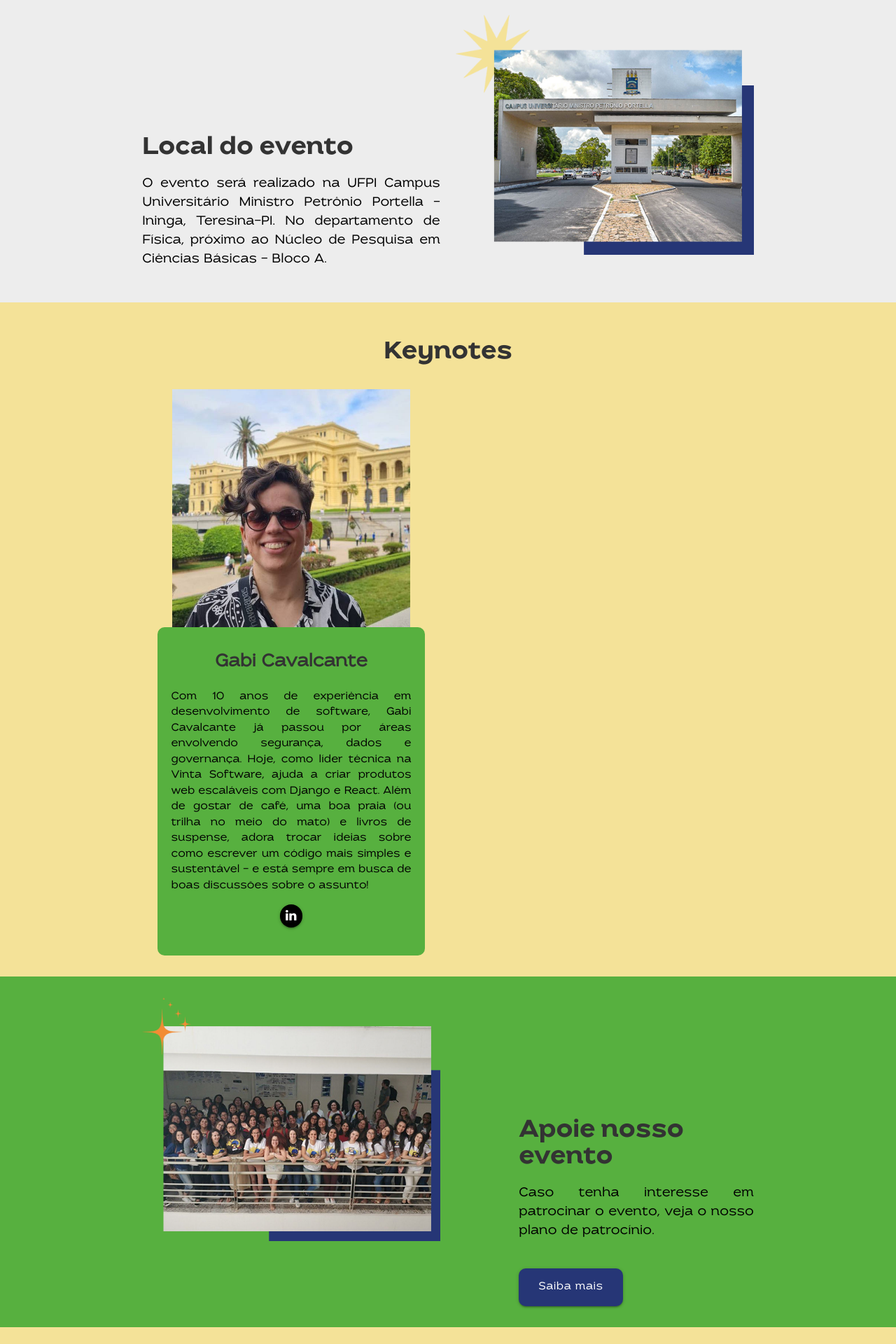
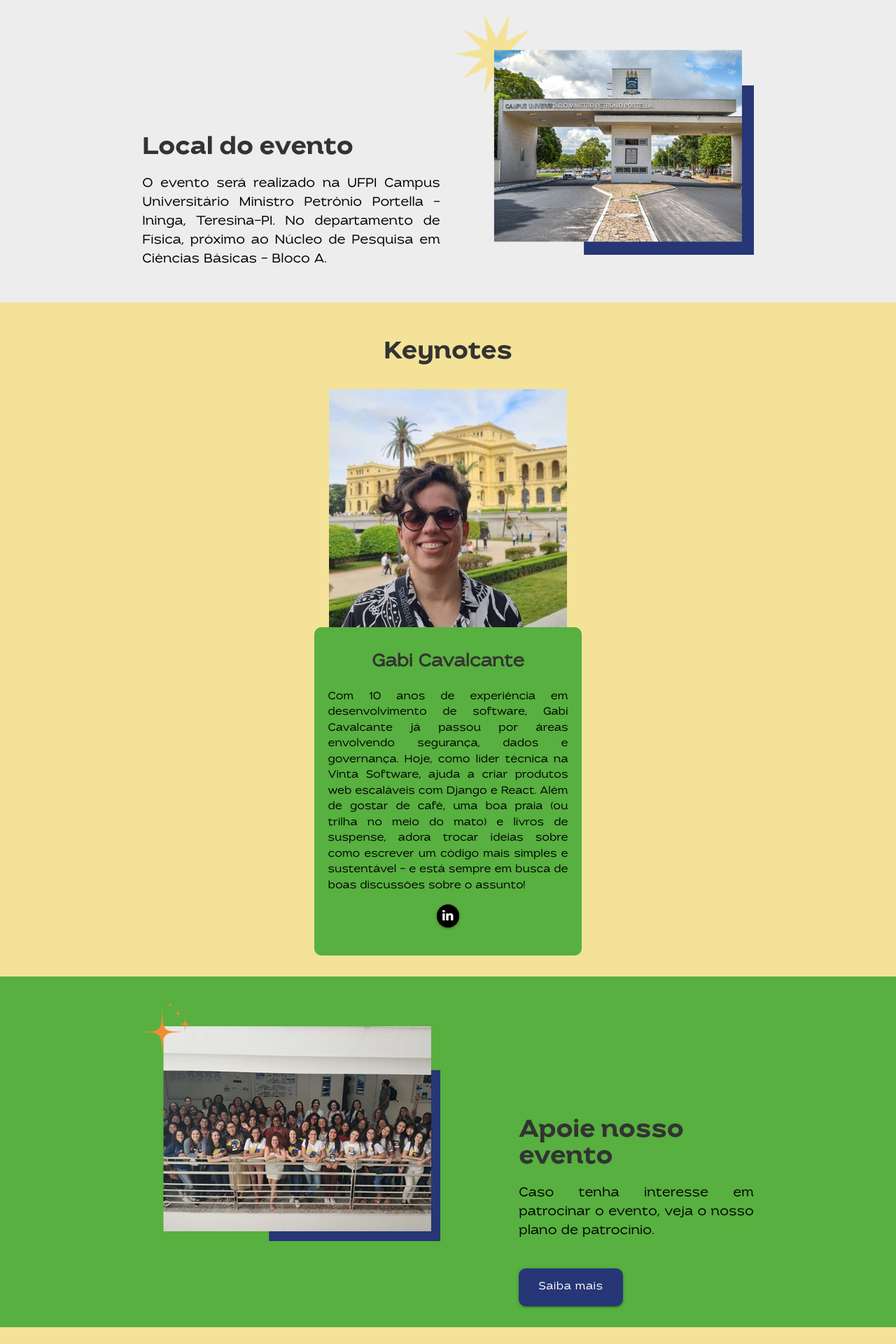
Before and after one commit to pyladies-brazil/conf, a Jekyll site: the page built from index.html, in a window 1280 px wide. Shown: the part 1623-3543 px from the top of the page at 70% size. Built offline with Jekyll 4.4.1, drawn with Linux system fonts in a browser that asks for light colours.

Commit message:
ajuste sessao keynotes

```diff
--- a/_includes/keynotes.html
+++ b/_includes/keynotes.html
@@ -8,7 +8,7 @@
 	</div>
 
 	<div class="row keynotes2">
-		<div class="col s12 m6">
+		<div class="col s12 m6 offset-m3">
 			<img alt="pyladiesbr" src="{{ "/assets/img/keynotes/gabi_cavalcante.jpg" | prepend: site.baseurl }}" />
 			<div class="keynotes_desc">
 				<div class="row">
```
